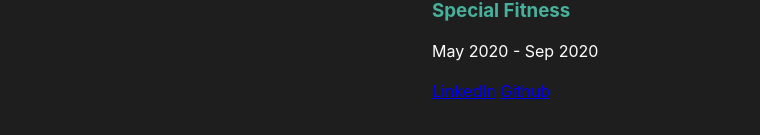
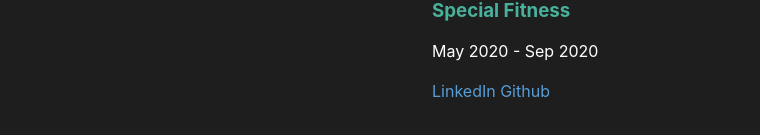
Before and after one commit to mgulson/personal-website, a React (Create React App) app: page / in a window 1280 px wide. Shown: the part 421-556 px from the top of the page, without its empty margins (0-760 px from the left). Built offline with nearby package versions, Linux system fonts and the light colour scheme.

Commit message:
make links work and style

```diff
--- a/src/components/resume/resume.css
+++ b/src/components/resume/resume.css
@@ -18,3 +18,14 @@ h2 {
 h3.company{
   color: #47b19c
 }
+
+a {
+  text-decoration: none;
+  color: #579dd6; /* Set the color of your links */
+  transition: color 0.3s ease; /* Add a smooth transition effect for color change */
+}
+
+/* Change link color on hover */
+a:hover {
+  color: #1a5c90; /* Set the color of your links on hover */
+}
--- a/src/components/resume/resume.js
+++ b/src/components/resume/resume.js
@@ -24,9 +24,9 @@ class Resume extends React.Component  {
           <h3 className='company'>Special Fitness</h3> <span>May 2020 - Sep 2020</span>
           <br></br>
           <br></br>
-          <Link to={{ pathname: "https://www.linkedin.com/in/michael-gulson-578270111"}} target='_blank'>LinkedIn</Link>
+          <a href="https://www.linkedin.com/in/michael-gulson-578270111" target="_blank">LinkedIn</a>
           <span>                                                          </span>
-          <Link to={{ pathname: 'https://www.github.com/michaelgulson'}} target="_blank">Github</Link>
+          <a href="https://www.github.com/michaelgulson" target="_blank">Github</a>
         </Grid>
       </Grid>
     </>
```
